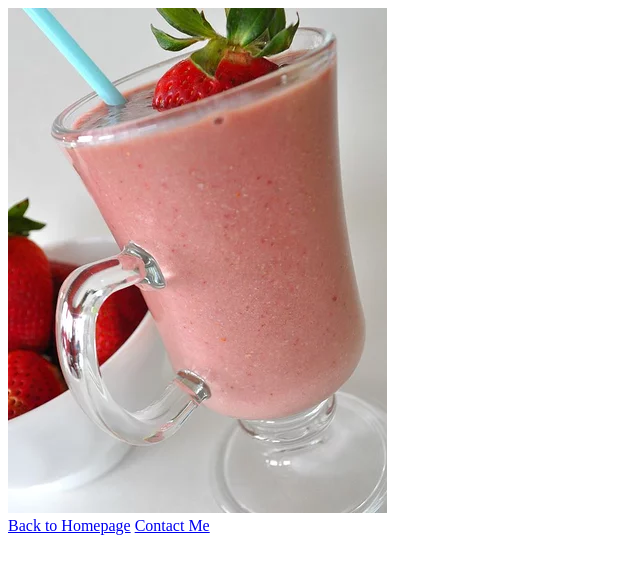
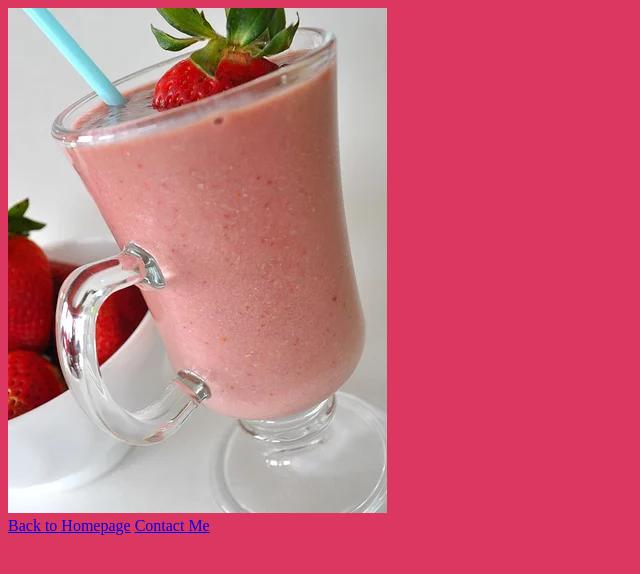
Before and after one commit to CrypticMango/Croissant, a plain HTML site: page photo.html in a window 1280 px wide. Shown: the whole page, without its empty margins (0-640 px from the left). Drawn offline with Linux system fonts and the light colour scheme.

Commit message:
added a CSS file and changed the background color

```diff
--- a/photo.html
+++ b/photo.html
@@ -4,6 +4,7 @@
     <meta charset="UTF-8">
     <meta http-equiv="X-UA-Compatible" content="IE=edge">
     <meta name="viewport" content="width=device-width, initial-scale=1.0">
+    <link rel="stylesheet" href="src/styles.css">
     <title>Photo</title>
 </head>
 <body>
--- /dev/null
+++ b/src/styles.css
@@ -0,0 +1,3 @@
+body {
+    background-color: #db3760;
+}
```
Also changed, not shown: contact.html (+1 -0 lines), index.html (+1 -0 lines).
